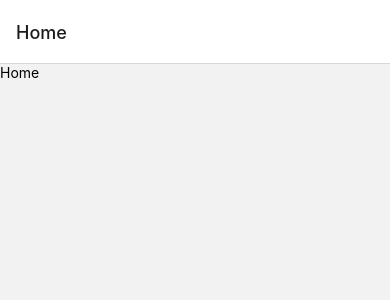
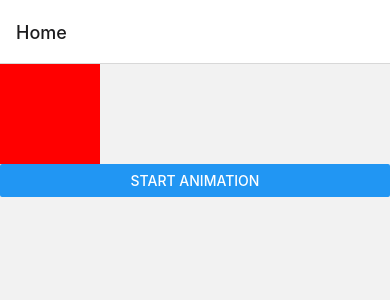
Before and after one commit to puiu-iulia/animations-app, a React Native app: screen /Home in a window 390 px wide. Shown: the top 300 px of the page. Built offline with nearby package versions, Linux system fonts and the light colour scheme.

Commit message:
Animate styles with SharedValues

```diff
--- a/app/screens/Home.tsx
+++ b/app/screens/Home.tsx
@@ -1,13 +1,34 @@
-import { View, Text } from 'react-native'
+import { View, Text, Button } from 'react-native'
 import React from 'react'
 import { HomePageProps } from '../navigation/RootStack'
+import Animated, { useAnimatedStyle, useSharedValue } from 'react-native-reanimated'
 
-const Home = ({navigation} : HomePageProps) => {
-  return (
-    <View>
-      <Text>Home</Text>
-    </View>
-  )
+const Home = ({ navigation }: HomePageProps) => {
+
+    const width = useSharedValue(100)
+    const height = useSharedValue(100)
+    const backgroundColor = useSharedValue('red')
+
+    const startAnimation = () => {
+        width.value = 200
+        height.value = 200
+        backgroundColor.value = 'blue'
+    }
+
+    const animatedStyles = useAnimatedStyle(() => {
+        return {
+            width: width.value,
+            height: height.value,
+            backgroundColor: backgroundColor.value
+        }
+    })
+
+    return (
+        <View>
+            <Animated.View style={animatedStyles} />
+            <Button title="Start Animation" onPress={startAnimation} />
+        </View>
+    )
 }
 
 export default Home
```
